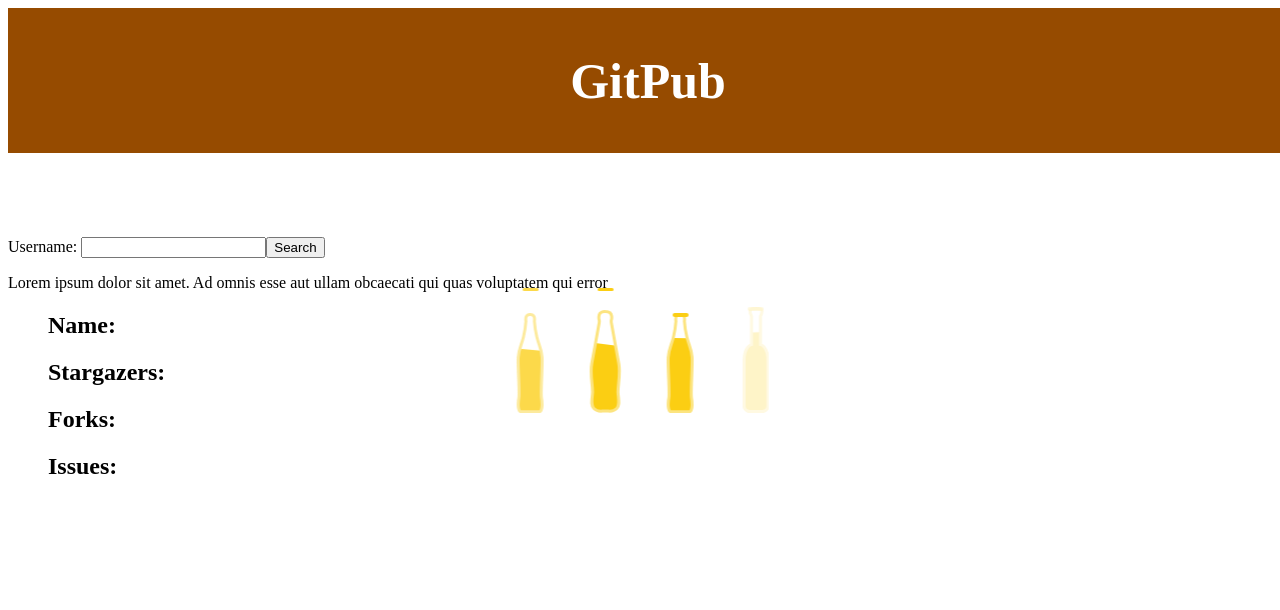
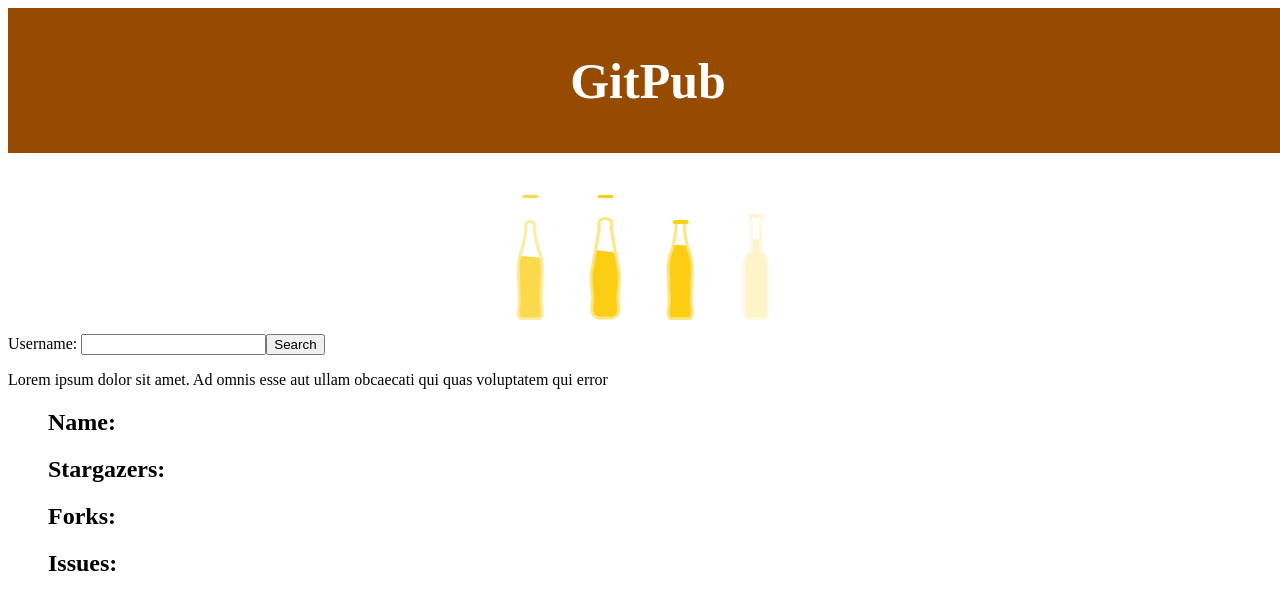
Before and after one commit to Phil99fp/GitPub, a React app: page / in a window 1280 px wide. Shown: the top 610 px of the page. Built offline with nearby package versions, Linux system fonts and the light colour scheme.

Commit message:
moved bottles

```diff
--- a/src/components/Bottles/index.css
+++ b/src/components/Bottles/index.css
@@ -1,4 +1,6 @@
 /* Bottles */
+
+
 
 
 *,
@@ -27,11 +29,11 @@
 }
 
 .loader-wrap {
-	top: 50%;
+	top: 70px;
 	left: 50%;
 	width: 374px;
 	height: 194px;
-	position: fixed;
+	position: relative;
 	margin-top: -97px;
 	margin-left: -187px;
 }
```
